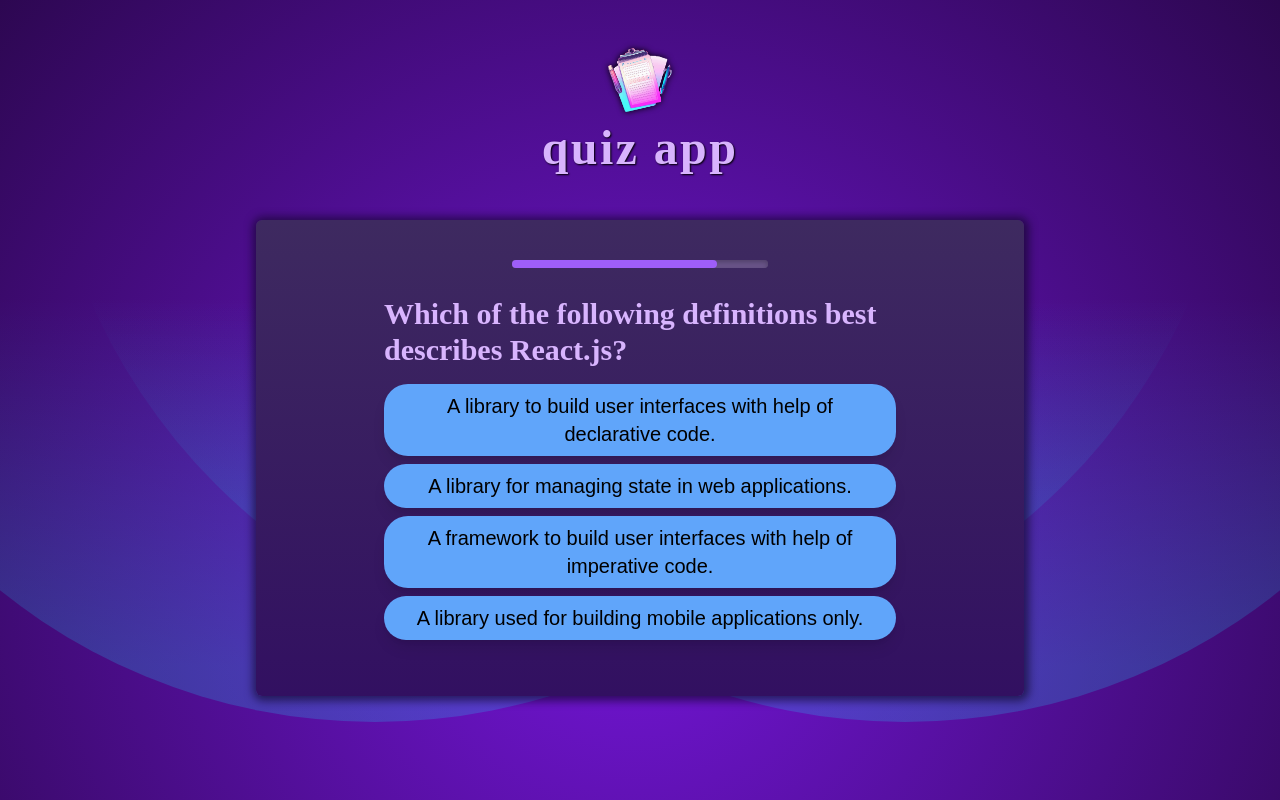
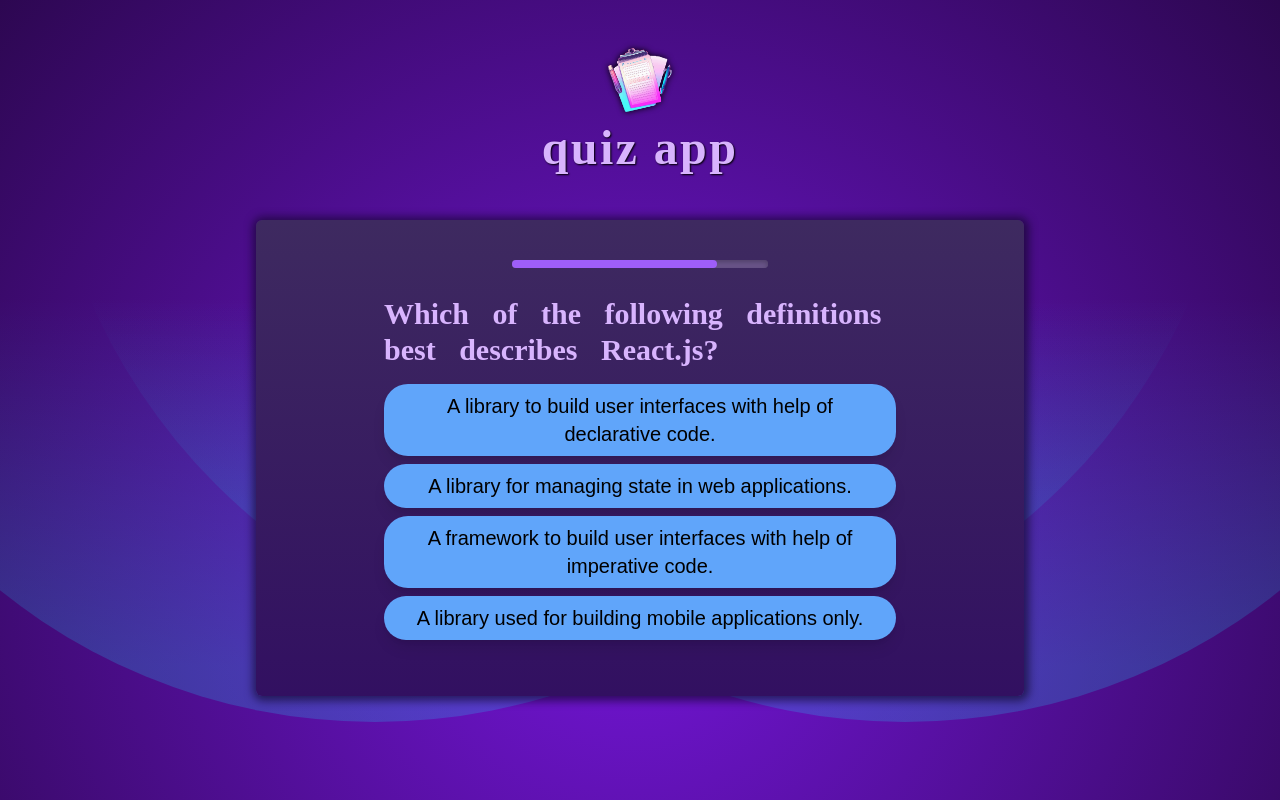
Before and after one commit to mclods/quiz-app, a React (Vite) app: page / in a window 1280 px wide. Built offline with nearby package versions, Linux system fonts and the light colour scheme; a web font is replaced by a local one.

Commit message:
Added wordspacing to questions for better readability

```diff
--- a/src/components/QuestionAnswers.jsx
+++ b/src/components/QuestionAnswers.jsx
@@ -1,9 +1,12 @@
 import Answers from './Answers';
+import classes from './QuestionAnswers.module.css';
 
 function QuestionAnswers({ question, onSelectAnswer }) {
   return (
     <section className="flex flex-col gap-y-4 py-4 w-full">
-      <p className="font-eduAustralia text-3xl font-bold text-purple-300">
+      <p
+        className={`font-eduAustralia text-3xl font-bold text-purple-300 ${classes.questionStyles}`}
+      >
         {question.text}
       </p>
       <Answers options={question.answers} onSelectAnswer={onSelectAnswer} />
--- /dev/null
+++ b/src/components/QuestionAnswers.module.css
@@ -0,0 +1,3 @@
+.questionStyles {
+  word-spacing: 1rem;
+}
```
